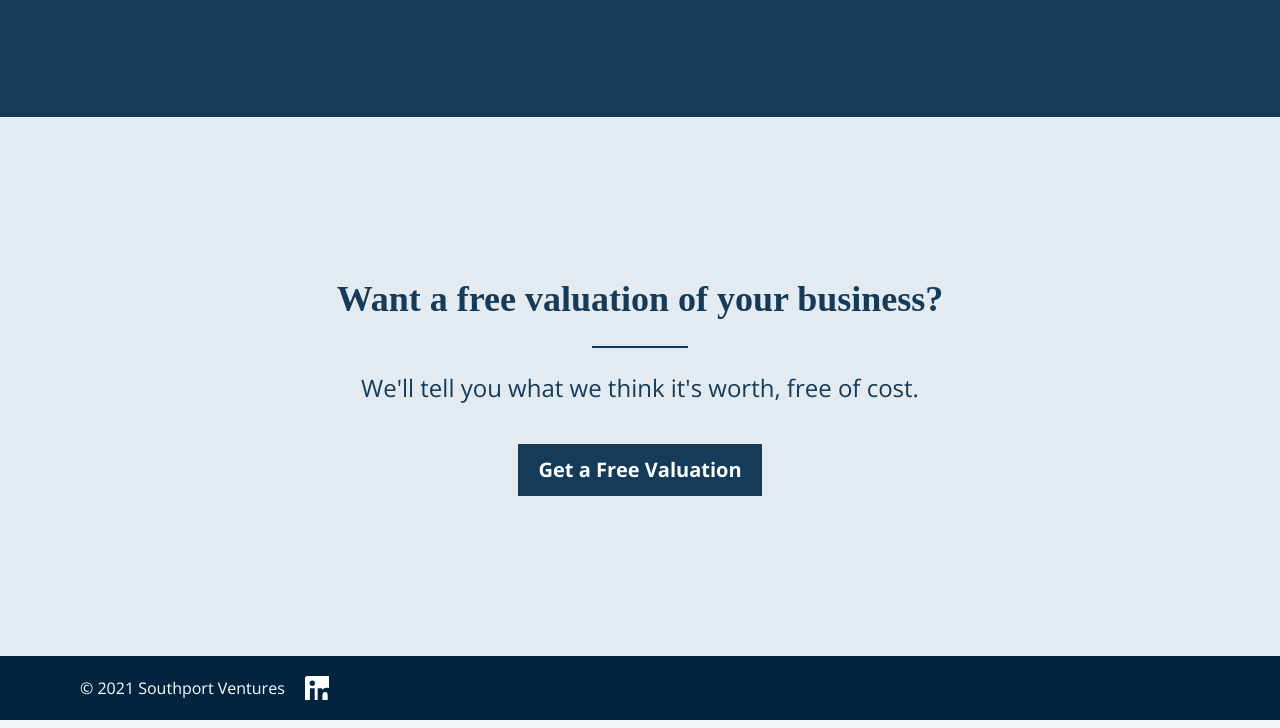
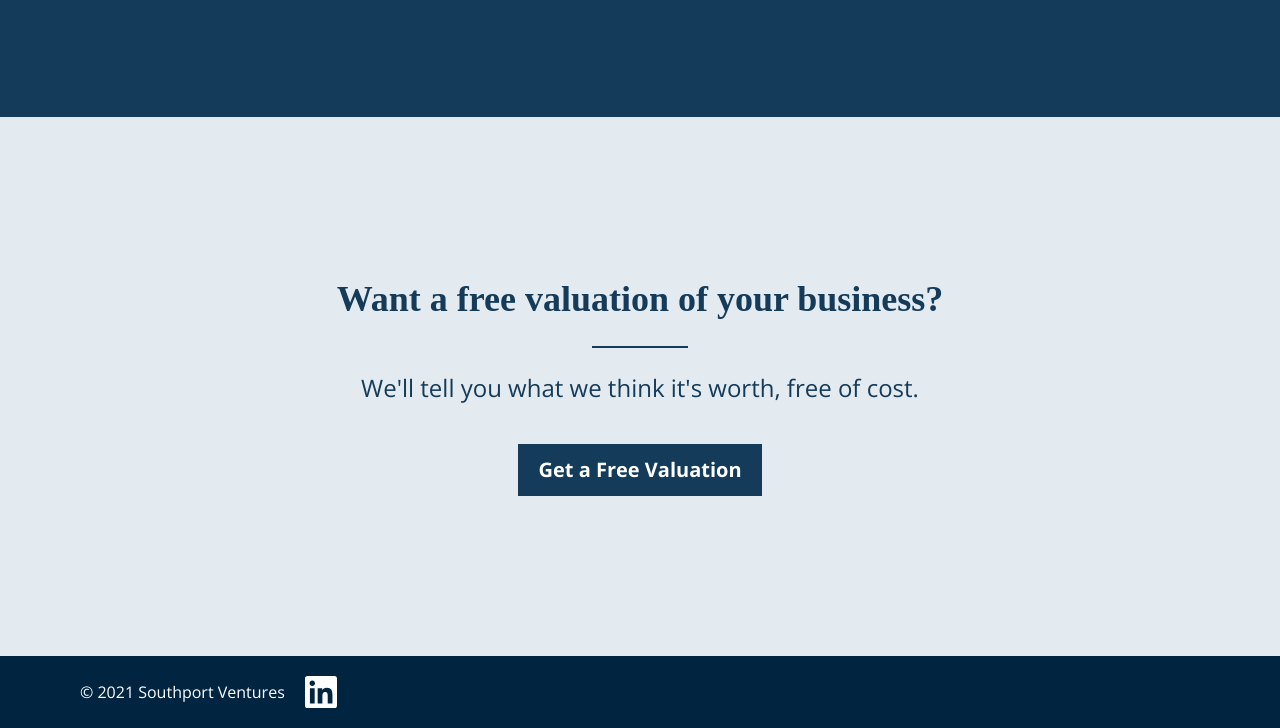
Before and after one commit to southport-ventures/website, a Gatsby site: page / in a window 1280 px wide. Shown: the part 2469-3197 px from the top of the page. Built offline with nearby package versions, Linux system fonts and the light colour scheme; Gatsby itself is replaced by a stand-in of ours; a web font is replaced by a local one.

Commit message:
Tweak sizing

```diff
--- a/src/components/layout.js
+++ b/src/components/layout.js
@@ -28,7 +28,7 @@ const Layout = ({ children }) => {
             </div>
             <div className="inline-block">
               <a href="https://www.linkedin.com/company/southportventures/" target="_blank" rel="noreferrer" className="block">
-                <svg xmlns="http://www.w3.org/2000/svg" width="24" height="24" viewBox="0 0 24 24">
+                <svg xmlns="http://www.w3.org/2000/svg" width="32" height="32" viewBox="0 0 32 32">
                   <g fill="#FFFFFF">
                     <path d="M29.714 0L2.279 0C1.021 0 0 1.036 0 2.307L0 29.693C0 30.964 1.021 32 2.279 32L29.714 32C30.971 32 32 30.964 32 29.693L32 2.307C32 1.036 30.971 0 29.714 0ZM9.671 27.429L4.929 27.429 4.929 12.157 9.679 12.157 9.679 27.429 9.671 27.429ZM7.3 10.071C5.779 10.071 4.55 8.836 4.55 7.321 4.55 5.807 5.779 4.571 7.3 4.571 8.814 4.571 10.05 5.807 10.05 7.321 10.05 8.843 8.821 10.071 7.3 10.071ZM27.45 27.429L22.707 27.429 22.707 20C22.707 18.229 22.671 15.95 20.243 15.95 17.771 15.95 17.393 17.879 17.393 19.871L17.393 27.429 12.65 27.429 12.65 12.157 17.2 12.157 17.2 14.243 17.264 14.243C17.9 13.043 19.45 11.779 21.757 11.779 26.557 11.779 27.45 14.943 27.45 19.057L27.45 27.429Z"/>
                   </g>
```
